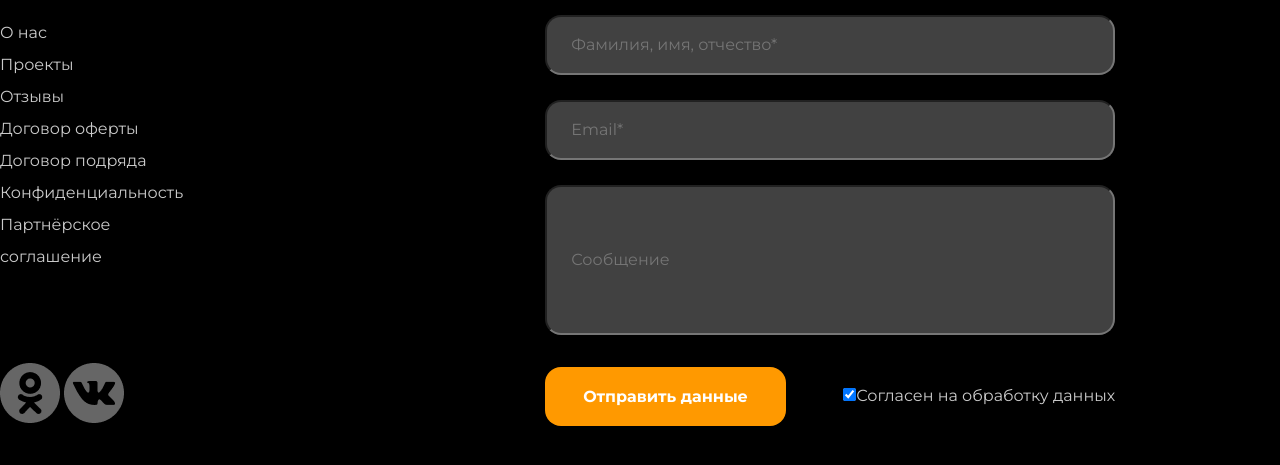
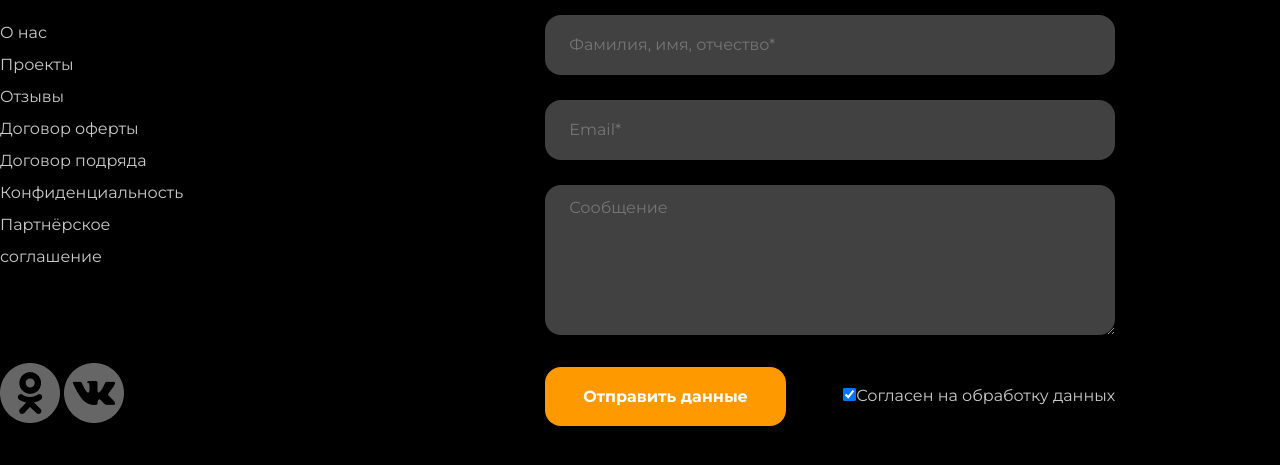
Before and after one commit to Ditaran/Ewclid, a plain HTML site: page index.html in a window 1280 px wide. Shown: the part 3727-4192 px from the top of the page. Drawn offline with nearby package versions, Linux system fonts and the light colour scheme; files that its build step writes are made by us from their sources; a script that the page names is missing; files whose address does not match are found by name; a web font is replaced by a local one.

Commit message:
change html tag input on textarea

```diff
--- a/css/style.css
+++ b/css/style.css
@@ -420,6 +420,7 @@ html {
 .message {
 	padding-left: 24px;
 	background-color: #414141;
+	border: none;
 	border-radius: 16px;
 	/* transform: matrix(0, -1, -1, 0, 0, 0); */
 }
@@ -443,6 +444,7 @@ html {
 }
 
 .message {
+	padding-top: 14px;
 	margin-bottom: 32px;
 	width: 570px;
 	height: 150px;
--- a/index.html
+++ b/index.html
@@ -379,7 +379,7 @@
             <legend class="form__title title">Оставить заявку</legend>
             <input type="text" class="userinfo" placeholder="Фамилия, имя, отчество*">
             <input type="email" class="mail" placeholder="Email*">
-            <input type="text" class="message" placeholder="Сообщение">
+            <textarea name="" id="" placeholder="Сообщение" cols="30" rows="10" class="message"></textarea>
             <div class="footer__btns">
               <input type="submit" class="submit btn" value="Отправить данные">
               <!-- <button class="submit">Отправить данные</button> -->
```
